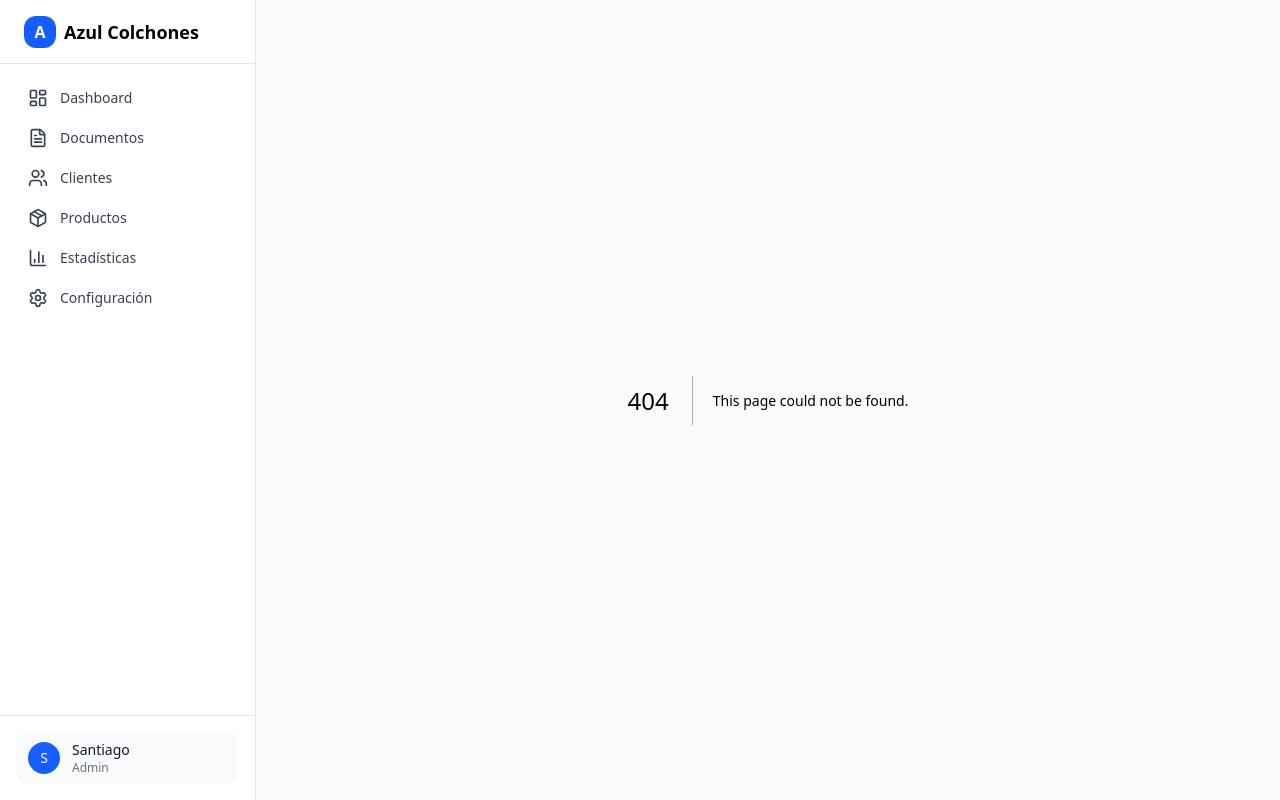
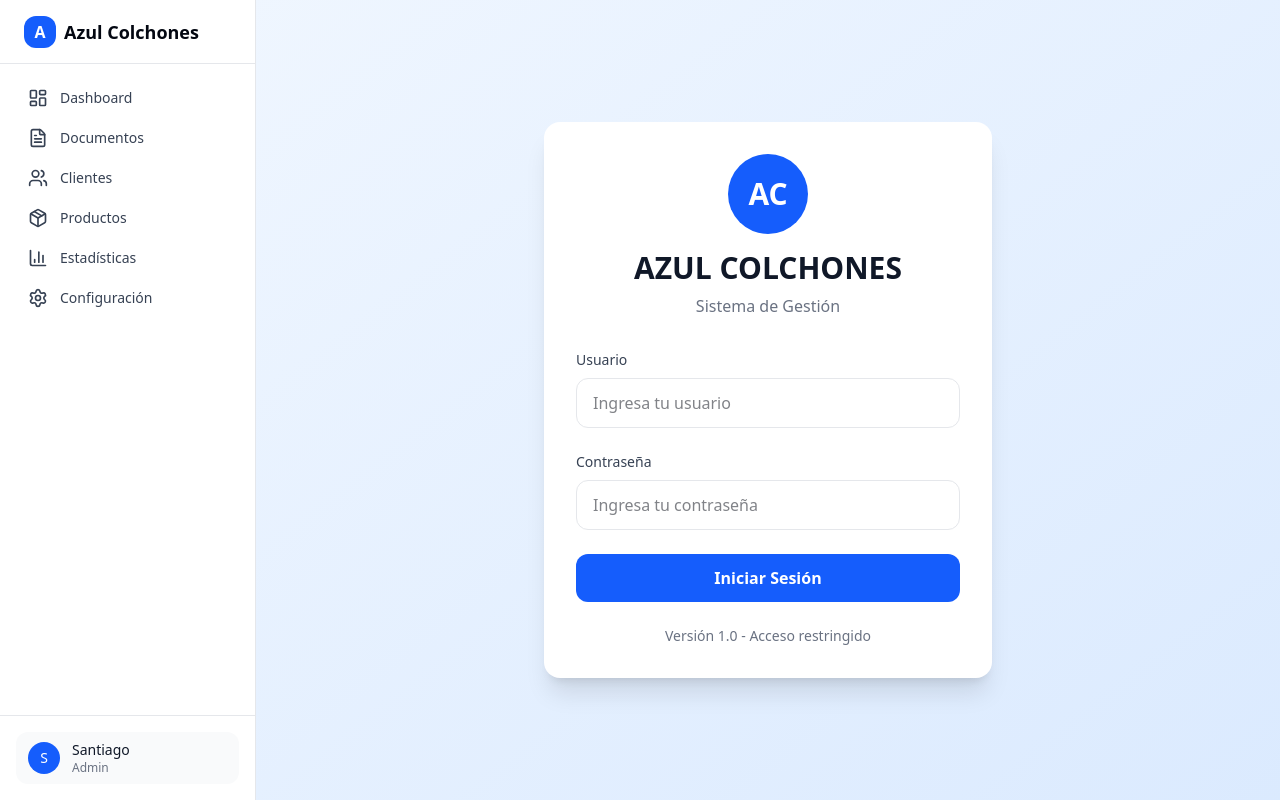
Before and after one commit to Santiramirez2025/azuladmin, a Next.js app: page /login in a window 1280 px wide. Before the commit this address had no page. Built offline with nearby package versions, Linux system fonts and the light colour scheme.

Commit message:
chore: fresh clean deploy

```diff
--- a/package.json
+++ b/package.json
@@ -35,6 +35,7 @@
     "cmdk": "^1.1.1",
     "date-fns": "^4.1.0",
     "html2canvas": "^1.4.1",
+    "jose": "^6.1.3",
     "lucide-react": "^0.563.0",
     "next": "16.1.6",
     "pdfkit": "^0.17.2",
@@ -57,7 +58,7 @@
     "eslint-config-next": "16.1.6",
     "prisma": "^6.19.2",
     "tailwindcss": "^4",
-    "typescript": "^5",
-    "ts-node": "^10.9.2"
+    "ts-node": "^10.9.2",
+    "typescript": "^5"
   }
 }
--- /dev/null
+++ b/src/app/api/auth/login/route.ts
@@ -0,0 +1,60 @@
+import { NextRequest, NextResponse } from "next/server"
+import { SignJWT } from "jose"
+
+export async function POST(request: NextRequest) {
+  try {
+    const body = await request.json()
+    const { username, password } = body
+
+    // Validar credenciales
+    const validUsername = process.env.AUTH_USERNAME
+    const validPassword = process.env.AUTH_PASSWORD
+
+    if (!validUsername || !validPassword) {
+      return NextResponse.json(
+        { error: "Configuración de autenticación incompleta" },
+        { status: 500 }
+      )
+    }
+
+    if (username !== validUsername || password !== validPassword) {
+      return NextResponse.json(
+        { error: "Usuario o contraseña incorrectos" },
+        { status: 401 }
+      )
+    }
+
+    // Crear token JWT
+    const secret = new TextEncoder().encode(
+      process.env.AUTH_SECRET || "default-secret-change-this"
+    )
+
+    const token = await new SignJWT({ username })
+      .setProtectedHeader({ alg: "HS256" })
+      .setIssuedAt()
+      .setExpirationTime("24h")
+      .sign(secret)
+
+    // Crear respuesta con cookie
+    const response = NextResponse.json(
+      { success: true, message: "Inicio de sesión exitoso" },
+      { status: 200 }
+    )
+
+    response.cookies.set("auth-token", token, {
+      httpOnly: true,
+      secure: process.env.NODE_ENV === "production",
+      sameSite: "lax",
+      maxAge: 60 * 60 * 24, // 24 horas
+      path: "/",
+    })
+
+    return response
+  } catch (error) {
+    console.error("Login error:", error)
+    return NextResponse.json(
+      { error: "Error en el servidor" },
+      { status: 500 }
+    )
+  }
+}
--- /dev/null
+++ b/src/app/api/auth/logout/route.ts
@@ -0,0 +1,13 @@
+import { NextResponse } from "next/server"
+
+export async function POST() {
+  const response = NextResponse.json(
+    { success: true, message: "Sesión cerrada" },
+    { status: 200 }
+  )
+
+  // Eliminar cookie
+  response.cookies.delete("auth-token")
+
+  return response
+}
--- /dev/null
+++ b/src/app/login/page.tsx
@@ -0,0 +1,109 @@
+"use client"
+
+import { useState } from "react"
+import { useRouter } from "next/navigation"
+
+export default function LoginPage() {
+  const [username, setUsername] = useState("")
+  const [password, setPassword] = useState("")
+  const [error, setError] = useState("")
+  const [loading, setLoading] = useState(false)
+  const router = useRouter()
+
+  async function handleSubmit(e: React.FormEvent) {
+    e.preventDefault()
+    setError("")
+    setLoading(true)
+
+    try {
+      const res = await fetch("/api/auth/login", {
+        method: "POST",
+        headers: { "Content-Type": "application/json" },
+        body: JSON.stringify({ username, password }),
+      })
+
+      const data = await res.json()
+
+      if (!res.ok) {
+        setError(data.error || "Error al iniciar sesión")
+        setLoading(false)
+        return
+      }
+
+      // Redirigir al inicio
+      router.push("/")
+      router.refresh()
+    } catch (error) {
+      setError("Error de conexión")
+      setLoading(false)
+    }
+  }
+
+  return (
+    <div className="min-h-screen flex items-center justify-center bg-gradient-to-br from-blue-50 to-blue-100">
+      <div className="bg-white p-8 rounded-2xl shadow-xl w-full max-w-md">
+        {/* Logo */}
+        <div className="text-center mb-8">
+          <div className="w-20 h-20 bg-blue-600 rounded-full mx-auto mb-4 flex items-center justify-center">
+            <span className="text-white text-3xl font-bold">AC</span>
+          </div>
+          <h1 className="text-3xl font-bold text-gray-900">AZUL COLCHONES</h1>
+          <p className="text-gray-500 mt-2">Sistema de Gestión</p>
+        </div>
+
+        {/* Formulario */}
+        <form onSubmit={handleSubmit} className="space-y-6">
+          <div>
+            <label htmlFor="username" className="block text-sm font-medium text-gray-700 mb-2">
+              Usuario
+            </label>
+            <input
+              id="username"
+              type="text"
+              value={username}
+              onChange={(e) => setUsername(e.target.value)}
+              className="w-full px-4 py-3 border border-gray-300 rounded-lg focus:ring-2 focus:ring-blue-500 focus:border-transparent outline-none transition"
+              placeholder="Ingresa tu usuario"
+              required
+              disabled={loading}
+            />
+          </div>
+
+          <div>
+            <label htmlFor="password" className="block text-sm font-medium text-gray-700 mb-2">
+              Contraseña
+            </label>
+            <input
+              id="password"
+              type="password"
+              value={password}
+              onChange={(e) => setPassword(e.target.value)}
+              className="w-full px-4 py-3 border border-gray-300 rounded-lg focus:ring-2 focus:ring-blue-500 focus:border-transparent outline-none transition"
+              placeholder="Ingresa tu contraseña"
+              required
+              disabled={loading}
+            />
+          </div>
+
+          {error && (
+            <div className="bg-red-50 border border-red-200 text-red-700 px-4 py-3 rounded-lg">
+              {error}
+            </div>
+          )}
+
+          <button
+            type="submit"
+            disabled={loading}
+            className="w-full bg-blue-600 hover:bg-blue-700 text-white font-semibold py-3 rounded-lg transition disabled:opacity-50 disabled:cursor-not-allowed"
+          >
+            {loading ? "Iniciando sesión..." : "Iniciar Sesión"}
+          </button>
+        </form>
+
+        <p className="text-center text-sm text-gray-500 mt-6">
+          Versión 1.0 - Acceso restringido
+        </p>
+      </div>
+    </div>
+  )
+}
--- /dev/null
+++ b/src/middleware.ts
@@ -0,0 +1,47 @@
+import { NextResponse } from "next/server"
+import type { NextRequest } from "next/server"
+import { jwtVerify } from "jose"
+
+export async function middleware(request: NextRequest) {
+  const token = request.cookies.get("auth-token")?.value
+
+  // Si no hay token y no está en /login, redirigir a login
+  if (!token && !request.nextUrl.pathname.startsWith("/login")) {
+    return NextResponse.redirect(new URL("/login", request.url))
+  }
+
+  // Si hay token, verificarlo
+  if (token) {
+    try {
+      const secret = new TextEncoder().encode(
+        process.env.AUTH_SECRET || "default-secret-change-this"
+      )
+      await jwtVerify(token, secret)
+
+      // Si está en /login y tiene token válido, redirigir al inicio
+      if (request.nextUrl.pathname.startsWith("/login")) {
+        return NextResponse.redirect(new URL("/", request.url))
+      }
+    } catch (error) {
+      // Token inválido, eliminar cookie y redirigir a login
+      const response = NextResponse.redirect(new URL("/login", request.url))
+      response.cookies.delete("auth-token")
+      return response
+    }
+  }
+
+  return NextResponse.next()
+}
+
+export const config = {
+  matcher: [
+    /*
+     * Proteger todas las rutas excepto:
+     * - api/auth (rutas de autenticación)
+     * - _next/static (archivos estáticos)
+     * - _next/image (optimización de imágenes)
+     * - favicon.ico
+     */
+    "/((?!api/auth|_next/static|_next/image|favicon.ico).*)",
+  ],
+}
```
Also changed, not shown: 1 other file (tests, documents, lock files or other folders).
